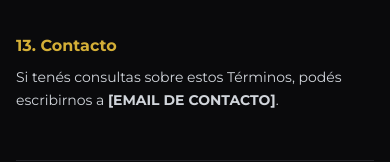
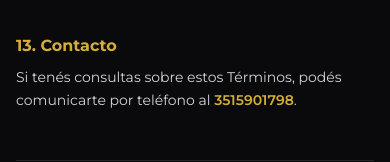
Before and after one commit to juampimedina06/transferblack-admin, a React (Vite) app: page /terminos in a window 390 px wide. Shown: the part 3432-3594 px from the top of the page. Built offline with nearby package versions, Linux system fonts and the light colour scheme; no server answers.

Commit message:
fix(legal): use phone contact in passenger terms

```diff
--- a/src/presentation/legal/TermsScreen.tsx
+++ b/src/presentation/legal/TermsScreen.tsx
@@ -153,8 +153,13 @@ export default function TermsScreen() {
 
       <LegalSection title="13. Contacto">
         <p>
-          Si tenés consultas sobre estos Términos, podés escribirnos a{' '}
-          <strong>[EMAIL DE CONTACTO]</strong>.
+          Si tenés consultas sobre estos Términos, podés comunicarte por teléfono al{' '}
+          <a
+            href={`tel:${LEGAL_ENTITY.supportPhone}`}
+            className="font-semibold text-champagne-gold hover:underline"
+          >
+            {LEGAL_ENTITY.supportPhone}
+          </a>.
         </p>
       </LegalSection>
     </LegalLayout>
```
Also changed, not shown: 1 other file (tests, documents, lock files or other folders).
